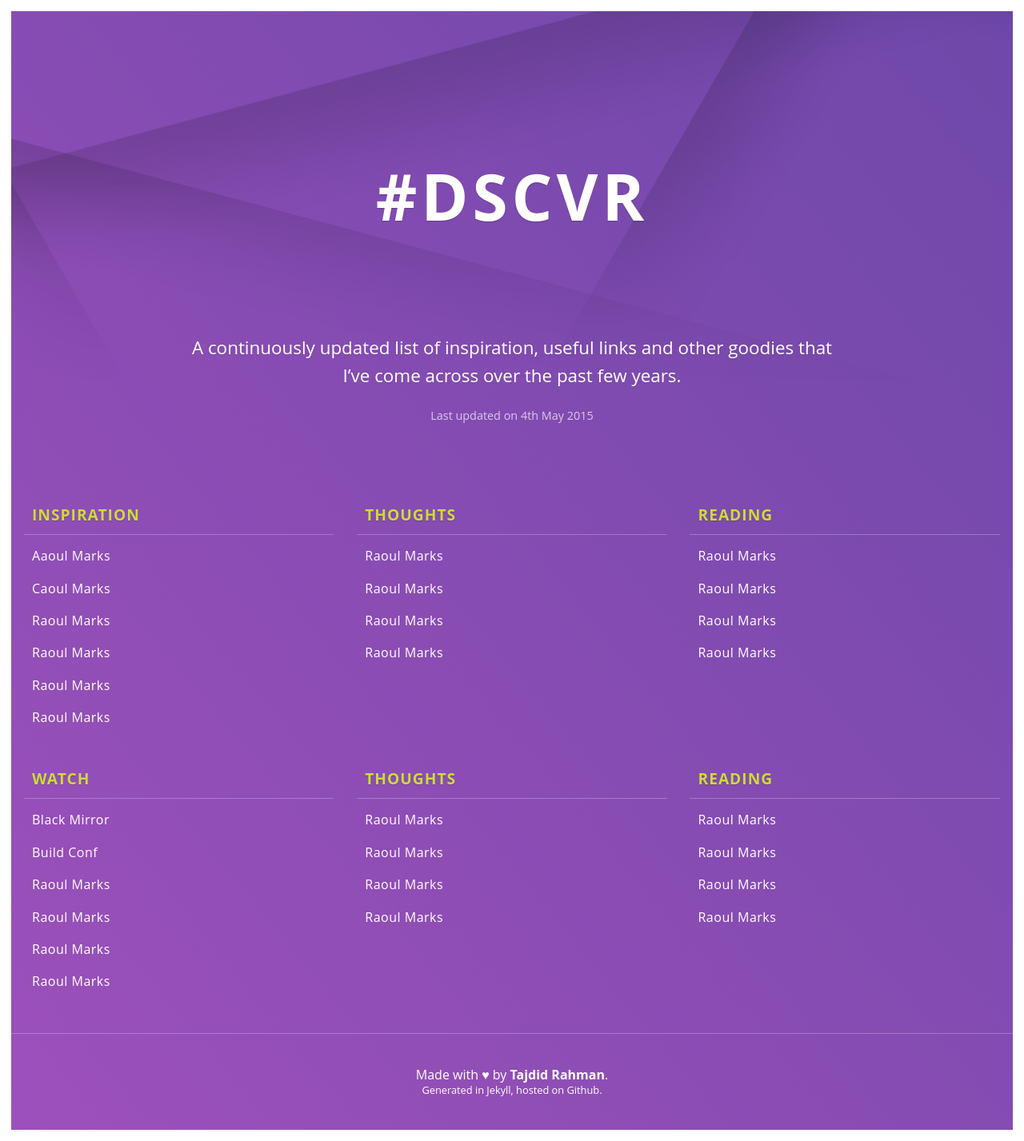
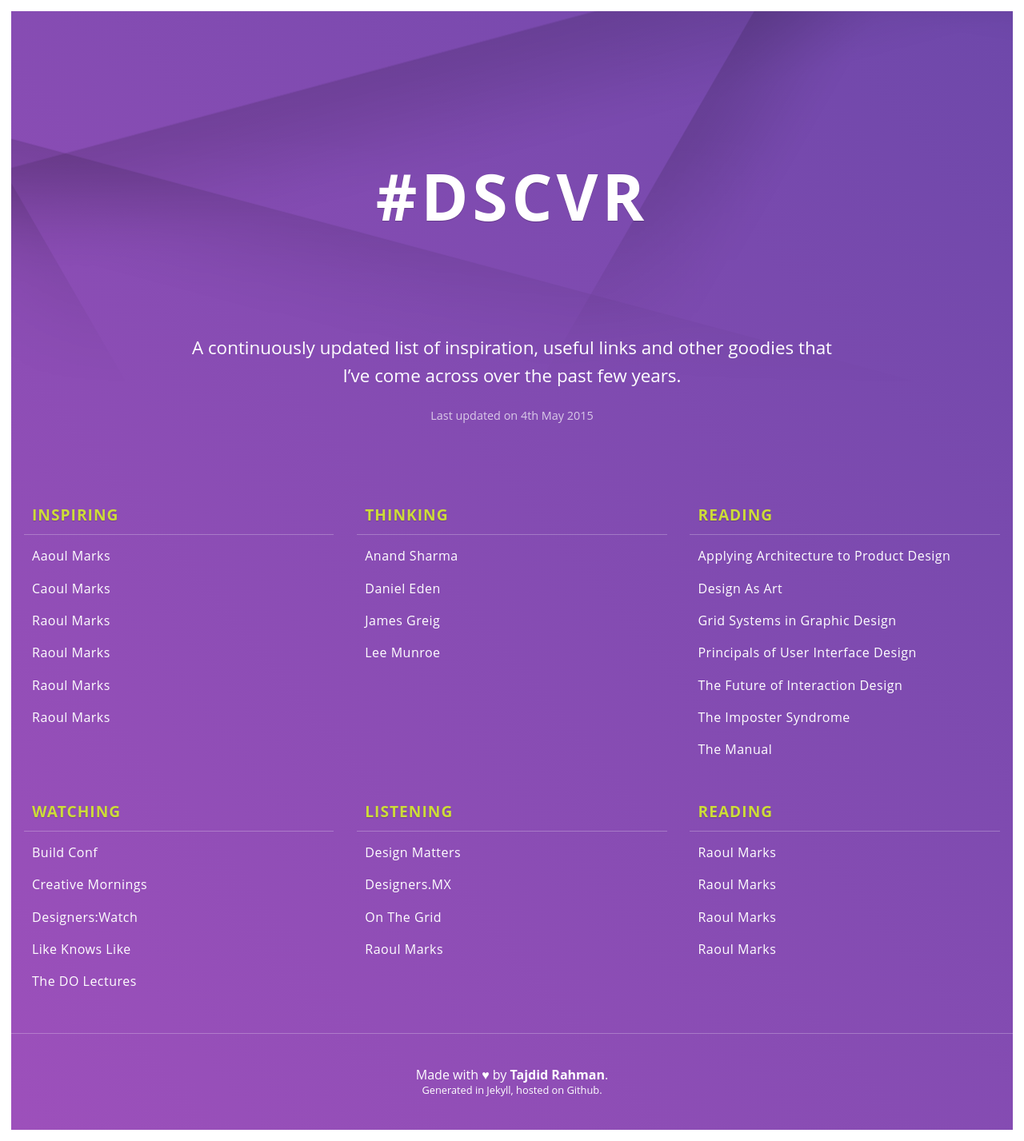
Before and after one commit to tajdid/discover, a Jekyll site: the page built from index.html, in a window 1280 px wide. Shown: the whole page at 80% size. Built offline with Jekyll 4.4.1, drawn with Linux system fonts in a browser that asks for light colours; some web fonts are replaced.

Commit message:
More links

```diff
--- a/_data/links.yml
+++ b/_data/links.yml
@@ -1,5 +1,5 @@
 box:
-  - title: "Inspiration"
+  - title: "Inspiring"
     link:
     - name: "Caoul Marks"
       url: "http://raoulmarks.com"
@@ -14,14 +14,57 @@ box:
     - name: "Raoul Marks"
       url: "http://raoulmarks.com"
 
-  - title: "Thoughts"
+  - title: "Thinking"
     link:
-    - name: "Raoul Marks"
-      url: "http://raoulmarks.com"
-    - name: "Raoul Marks"
-      url: "http://raoulmarks.com"
-    - name: "Raoul Marks"
-      url: "http://raoulmarks.com"
+    - name: "Daniel Eden"
+      url: "http://daneden.me/blog/"
+    - name: "Anand Sharma"
+      url: "http://aprilzero.com/journal/"
+    - name: "James Greig"
+      url: "http://greig.cc/"
+    - name: "Lee Munroe"
+      url: "http://www.leemunroe.com/blog/"
+
+  - title: "Reading"
+    link:
+    - name: "Principals of User Interface Design"
+      url: "http://bokardo.com/principles-of-user-interface-design/"
+    - name: "Applying Architecture to Product Design"
+      url: "https://medium.com/applying-architecture-to-product-design/applying-architecture-to-product-design-f38a43d2b0e7"
+    - name: "The Imposter Syndrome"
+      url: "https://medium.com/the-year-of-the-looking-glass/the-imposter-syndrome-9e23e2326d88"
+    - name: "The Future of Interaction Design"
+      url: "http://worrydream.com/ABriefRantOnTheFutureOfInteractionDesign/"
+    - name: "Design As Art"
+      url: "http://www.amazon.co.uk/gp/product/0141035811"
+    - name: "Grid Systems in Graphic Design"
+      url: "http://www.amazon.co.uk/gp/product/3721201450"
+    - name: "The Manual"
+      url: "https://themanual.org/read"
+
+  - title: "Watching"
+    link:
+    - name: "Build Conf"
+      url: "https://vimeo.com/build"
+    - name: "Designers:Watch"
+      url: "http://designers.watch/"
+    - name: "Creative Mornings"
+      url: "http://creativemornings.com/talks"
+    - name: "The DO Lectures"
+      url: "http://www.thedolectures.com/"
+    # - name: "Black Mirror"
+    #   url: "http://www.channel4.com/programmes/black-mirror/"
+    - name: "Like Knows Like"
+      url: "http://likeknowslike.com/"
+
+  - title: "Listening"
+    link:
+    - name: "Designers.MX"
+      url: "https://designers.mx/"
+    - name: "Design Matters"
+      url: "https://soundcloud.com/designmatters"
+    - name: "On The Grid"
+      url: "http://5by5.tv/onthegrid"
     - name: "Raoul Marks"
       url: "http://raoulmarks.com"
 
@@ -35,40 +78,3 @@ box:
       url: "http://raoulmarks.com"
     - name: "Raoul Marks"
       url: "http://raoulmarks.com"
-
-  - title: "Watch"
-    link:
-    - name: "Build Conf"
-      url: "https://vimeo.com/build"
-    - name: "Raoul Marks"
-      url: "http://raoulmarks.com"
-    - name: "Raoul Marks"
-      url: "http://raoulmarks.com"
-    - name: "Raoul Marks"
-      url: "http://raoulmarks.com"
-    - name: "Raoul Marks"
-      url: "http://raoulmarks.com"
-    - name: "Black Mirror"
-      url: "http://www.channel4.com/programmes/black-mirror/"
-
-  - title: "Thoughts"
-    link:
-    - name: "Raoul Marks"
-      url: "http://raoulmarks.com"
-    - name: "Raoul Marks"
-      url: "http://raoulmarks.com"
-    - name: "Raoul Marks"
-      url: "http://raoulmarks.com"
-    - name: "Raoul Marks"
-      url: "http://raoulmarks.com"
-
-  - title: "Reading"
-    link:
-    - name: "Raoul Marks"
-      url: "http://raoulmarks.com"
-    - name: "Raoul Marks"
-      url: "http://raoulmarks.com"
-    - name: "Raoul Marks"
-      url: "http://raoulmarks.com"
-    - name: "Raoul Marks"
-      url: "http://raoulmarks.com"
--- a/index.html
+++ b/index.html
@@ -4,7 +4,6 @@ layout: default
   <section class="about">
     <div class="container">
       <p>{{ site.data.settings.about }}</p>
-
       <p class="small">Last updated on {{ site.data.settings.updated-on }}</p>
     </div>
   </section>
```
